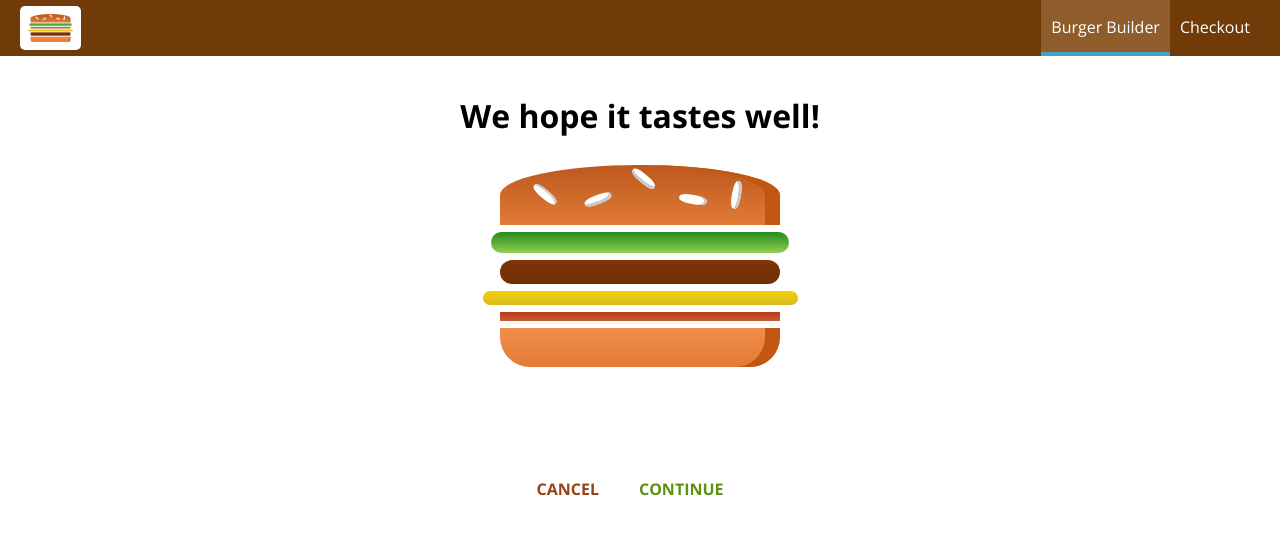
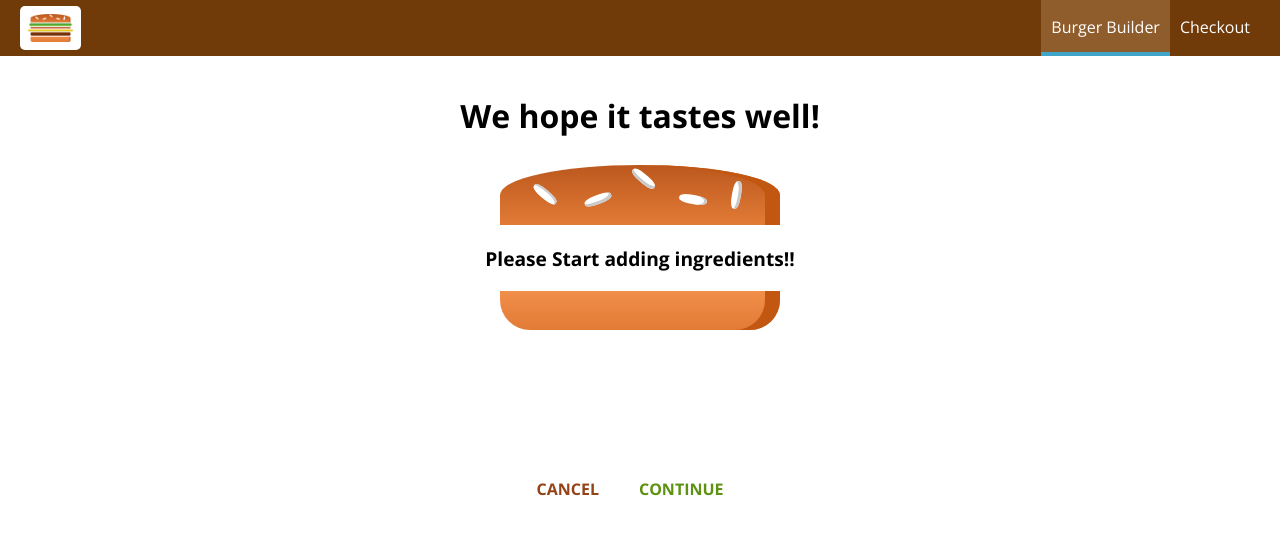
Before and after one commit to uoon-dev/react-burger, a React (Create React App) app: page /checkout in a window 1280 px wide. Shown: the top 534 px of the page. Built offline with nearby package versions, Linux system fonts and the light colour scheme.

Commit message:
pass ingredients data by url query

```diff
--- a/src/components/Order/CheckoutSummary/CheckoutSummary.js
+++ b/src/components/Order/CheckoutSummary/CheckoutSummary.js
@@ -13,10 +13,10 @@
             </div>
             <Button
                 btnType="Danger"
-                clicked>CANCEL</Button>
+                clicked={props.checkoutCancelled}>CANCEL</Button>
             <Button
                 btnType="Success"
-                clicked>CONTINUE</Button>
+                clicked={props.checkoutContinued}>CONTINUE</Button>
         </div>
     );
 }
--- a/src/containers/BurgerBuilder/BurgerBuilder.js
+++ b/src/containers/BurgerBuilder/BurgerBuilder.js
@@ -112,7 +112,17 @@
         //     .catch(error => {
         //         this.setState({ loading: false });
         //     });
-        this.props.history.push('/checkout')
+        // this.props.history.push('/checkout')
+
+        const queryParams = [];
+        for (let i in this.state.ingredients) {
+            queryParams.push(encodeURIComponent(i) + '=' + encodeURIComponent(this.state.ingredients[i]));
+        }
+        const queryString = queryParams.join('&');
+        this.props.history.push({
+            pathname: '/checkout',
+            search: '?' + queryString
+        })
     }
 
     render() {
--- a/src/containers/Checkout/Checkout.js
+++ b/src/containers/Checkout/Checkout.js
@@ -11,10 +11,31 @@
             bacon: 1
         }
     }
+
+    componentDidMount() {
+        const query = new URLSearchParams(this.props.location.search);
+        const ingredients = {};
+        for (let param of query.entries()) {
+            ingredients[param[0]] = +param[1];
+        }
+        this.setState({ingredients: ingredients});
+    }
+
+    checkoutCancelledHandler = () => {
+        this.props.history.goBack('')
+    }
+
+    checkoutContinuedHanlder = () => {
+        this.props.history.replace('/checkout/contact-data');
+    }
+
     render() {
         return (
             <div>
-                <CheckoutSummary ingredients={this.state.ingredients}/>
+                <CheckoutSummary
+                    ingredients={this.state.ingredients}
+                    checkoutCancelled={this.checkoutCancelledHandler}
+                    checkoutContinued={this.checkoutContinuedHanlder}/>
             </div>
         )
     }
```
